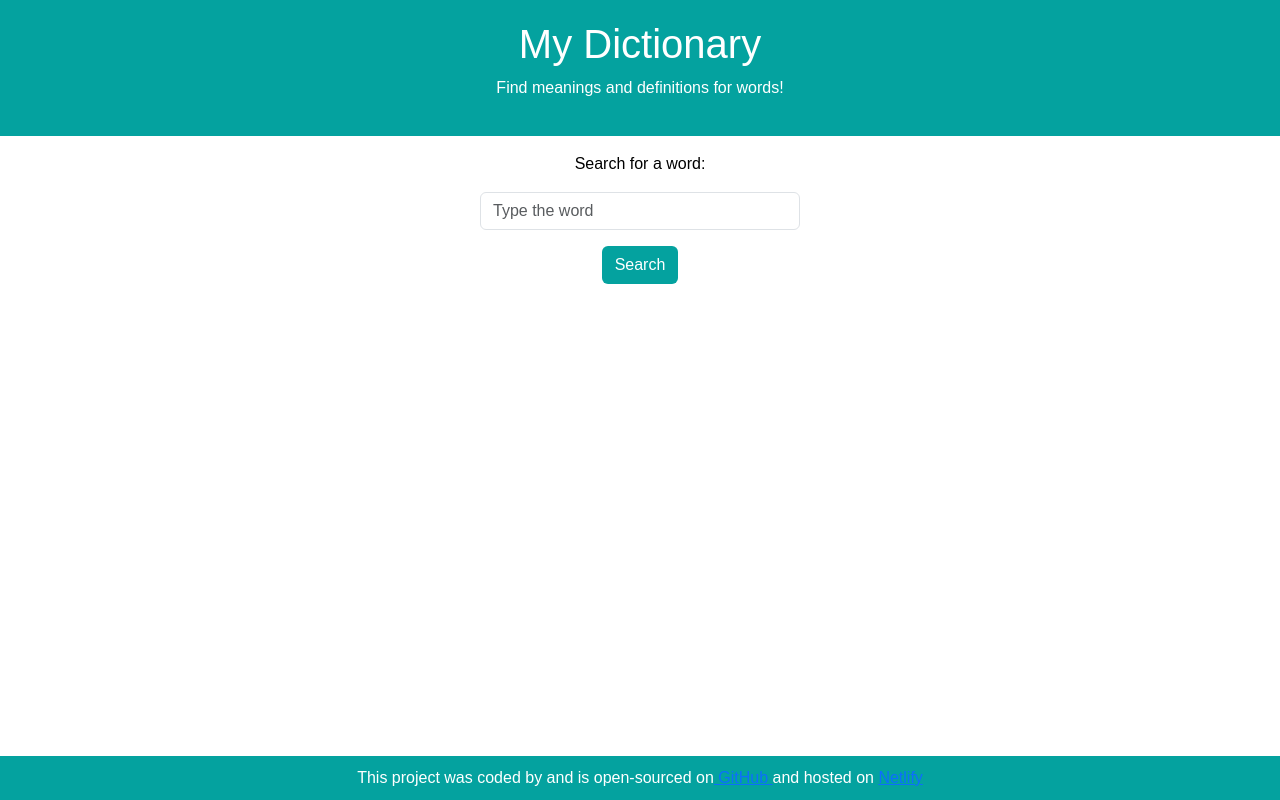
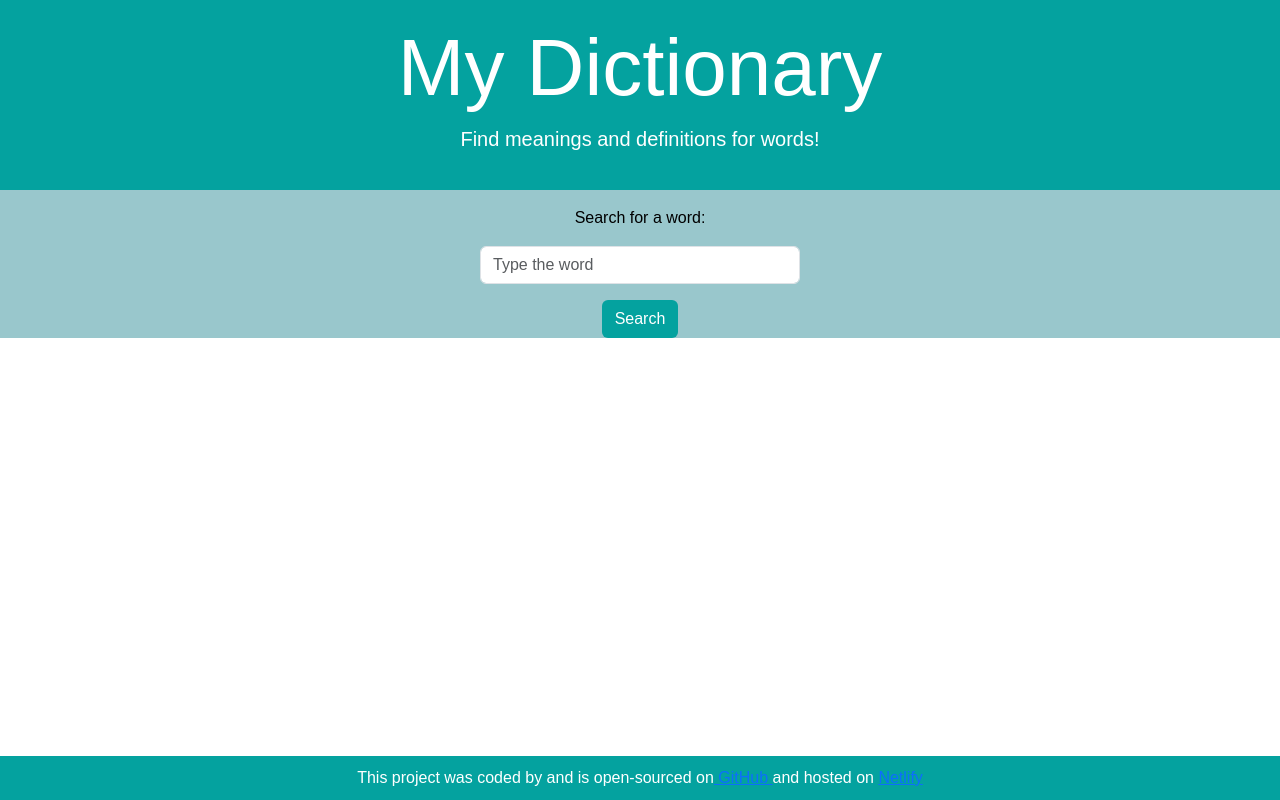
Before and after one commit to Emili-Santana/My-Dictionary-React, a React (Create React App) app: page / in a window 1280 px wide. Built offline with nearby package versions, Linux system fonts and the light colour scheme.

Commit message:
Updated the style

```diff
--- a/src/App.css
+++ b/src/App.css
@@ -1,6 +1,8 @@
 .App {
   font-family: Arial, sans-serif;
   text-align: center;
+
+
 }
 
 .App-header {
@@ -8,6 +10,19 @@
   color: white;
   padding: 20px;
 }
+
+.App-main {
+  color:white;
+  background-color: #99c7cc;
+}
+.title {
+  font-size: 80px;
+}
+
+.sub-title {
+  font-size: 20px;
+}
+
 
 .App-footer {
   background-color: #04a29f;
--- a/src/App.js
+++ b/src/App.js
@@ -9,11 +9,11 @@ function App() {
   return (
     <div className="App">
       <div container>
-        <header className="App-header">
-          <h1>My Dictionary</h1>
-          <p>Find meanings and definitions for words!</p>
+        <header className="App-header ">
+          <h1 className='title'>My Dictionary</h1>
+          <p className='sub-title'>Find meanings and definitions for words!</p>
         </header>
-        <main>
+        <main className='App-main'>
 
 
       <Dictionary />
```
